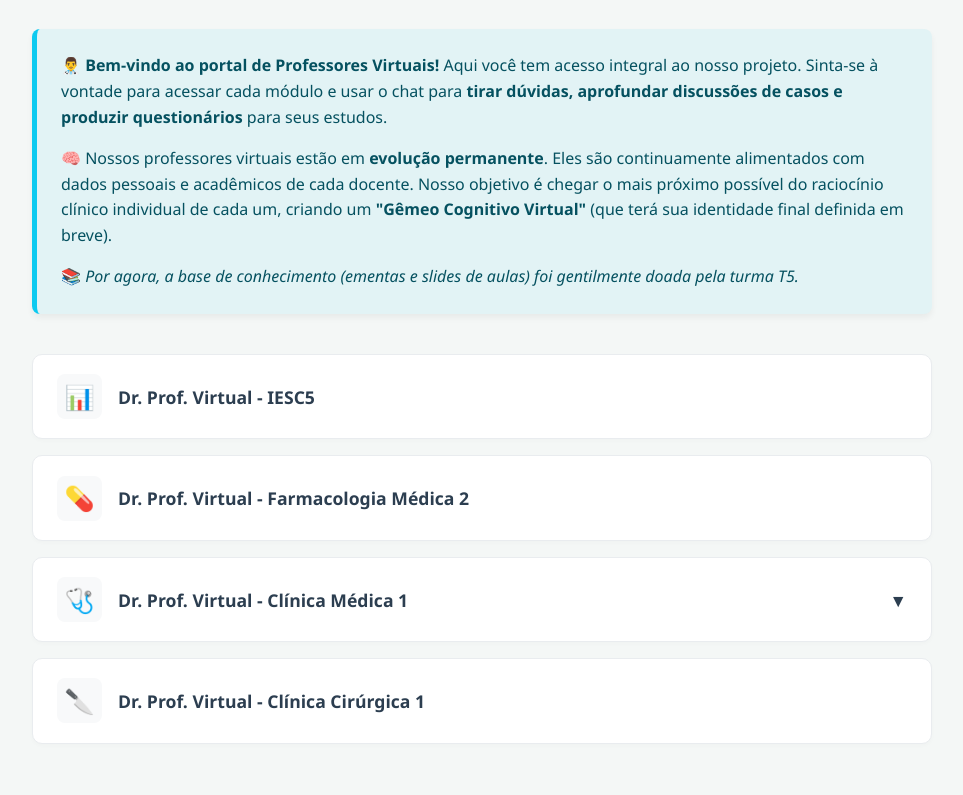
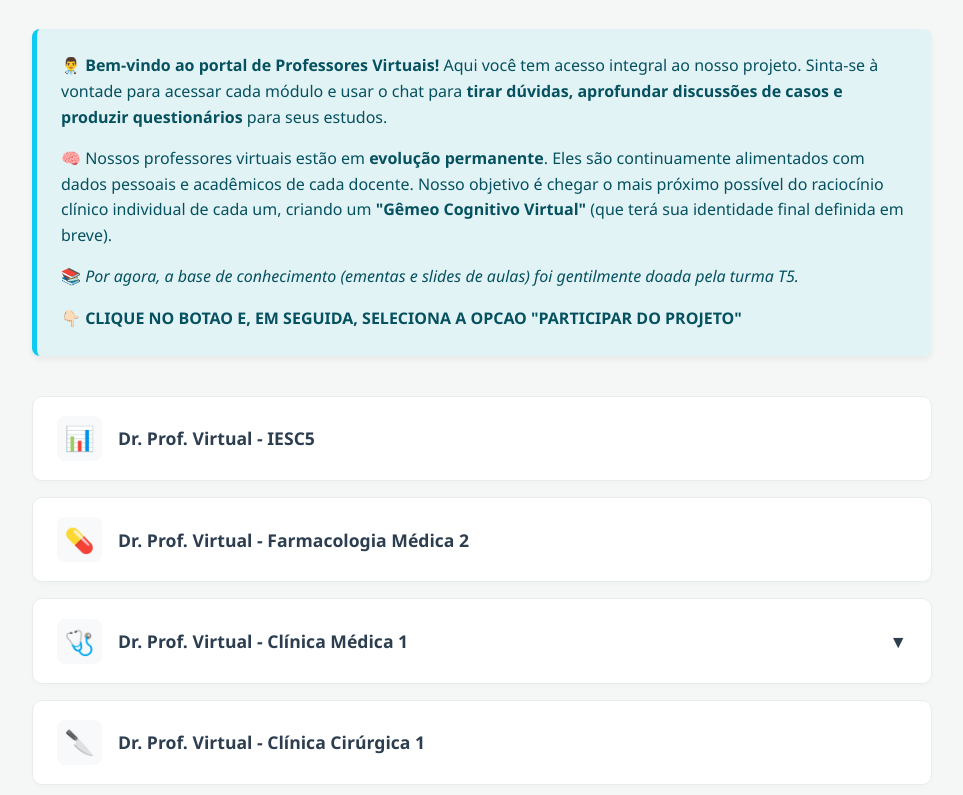
Before and after one commit to Arailes/DoutorVirtual-S5, a plain HTML site: page index.html in a window 1280 px wide. Shown: the part 91-886 px from the top of the page, without its empty margins (158-1121 px from the left). Drawn offline with Linux system fonts and the light colour scheme.

Commit message:
Update index.html
Update1

```diff
--- a/index.html
+++ b/index.html
@@ -191,6 +191,8 @@
             <p>🧠 Nossos professores virtuais estão em <span class="highlight">evolução permanente</span>. Eles são continuamente alimentados com dados pessoais e acadêmicos de cada docente. Nosso objetivo é chegar o mais próximo possível do raciocínio clínico individual de cada um, criando um <strong>"Gêmeo Cognitivo Virtual"</strong> (que terá sua identidade final definida em breve).</p>
 
             <p>📚 <em>Por agora, a base de conhecimento (ementas e slides de aulas) foi gentilmente doada pela turma T5.</em></p>
+
+             <p>👇🏻 <strong>CLIQUE NO BOTAO E, EM SEGUIDA, SELECIONA A OPCAO "PARTICIPAR DO PROJETO"</strong> </p>
         </div>
 
         <div class="modules-grid">
```
